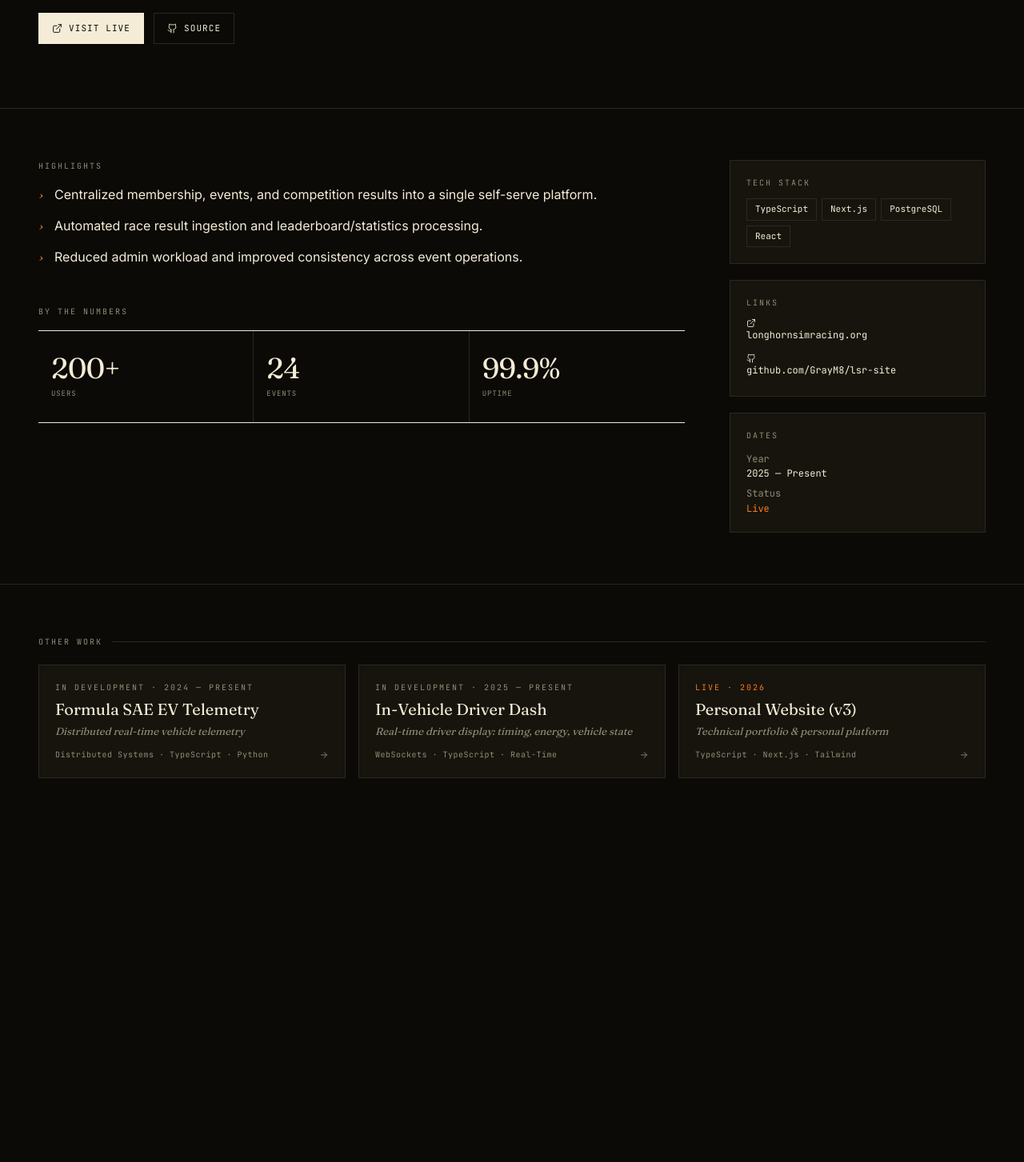
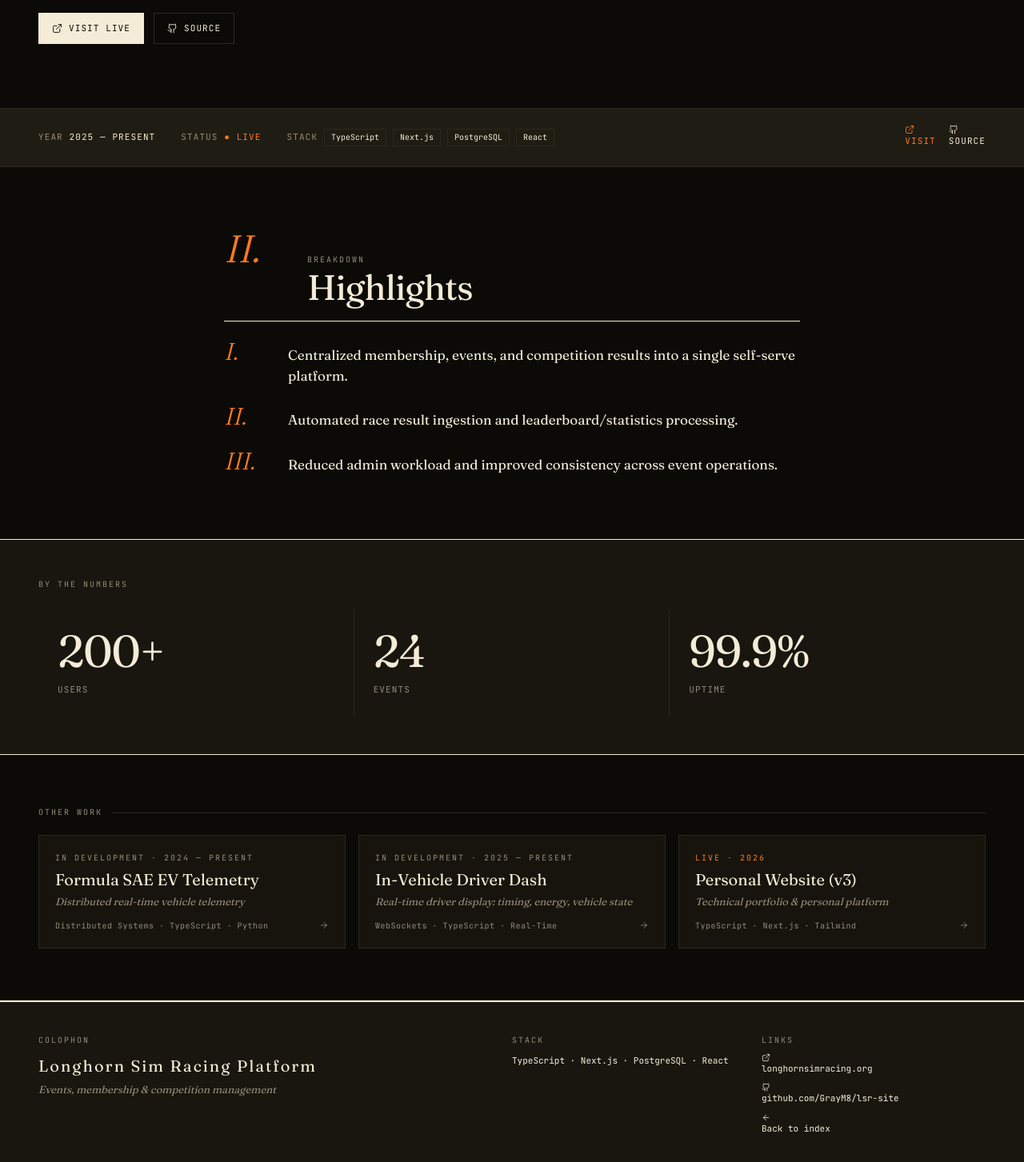
Before and after one commit to GrayM8/portfolio-site, a Next.js app: page /projects/lsr in a window 1280 px wide. Shown: the part 485-1938 px from the top of the page at 80% size. Before the commit the page ends 1522 px from the top, so only its background shows below. Built offline with nearby package versions, Linux system fonts and the light colour scheme.

Commit message:
refactor(projects): reshape detail body to editorial reading column + metadata strip + metrics break-out + colophon

```diff
--- a/src/app/projects/[slug]/ProjectDetail.tsx
+++ b/src/app/projects/[slug]/ProjectDetail.tsx
@@ -24,6 +24,11 @@ function hasBullets(p: AnyProject): p is FeaturedProject {
 function normalizeUrl(url: string): string {
   if (url.startsWith("http://") || url.startsWith("https://")) return url;
   return `https://${url}`;
+}
+
+const ROMAN = ["I", "II", "III", "IV", "V", "VI", "VII", "VIII", "IX", "X", "XI", "XII"];
+function toRoman(n: number): string {
+  return ROMAN[n - 1] ?? String(n);
 }
 
 export function ProjectDetail({ project }: { project: AnyProject }) {
@@ -60,6 +65,17 @@ export function ProjectDetail({ project }: { project: AnyProject }) {
         .pd-card:hover { border-color: var(--accent); }
         .pd-card:hover .pd-card-title { color: var(--accent); }
         .pd-card-title { transition: color .2s ease; }
+        .pd-dropcap::first-letter {
+          float: left;
+          font-family: var(--font-serif);
+          font-style: italic;
+          font-weight: 300;
+          font-size: 5em;
+          line-height: 0.82;
+          padding-right: 14px;
+          padding-top: 6px;
+          color: var(--accent);
+        }
       `}</style>
 
       {/* top bar */}
@@ -199,55 +215,123 @@ export function ProjectDetail({ project }: { project: AnyProject }) {
         </div>
       </section>
 
-      {/* body: content + sidebar */}
-      <section className="border-b" style={{ borderColor: c.rule }}>
+      {/* metadata strip — full-width band right under the hero */}
+      <div className="border-b" style={{ borderColor: c.rule, background: c.soft }}>
         <div
-          className={`${WRAP} ${PAD} py-12 md:py-16 grid grid-cols-1 lg:grid-cols-[1fr_320px] gap-10 lg:gap-14`}
+          className={`${WRAP} ${PAD} py-4 md:py-5 flex flex-wrap items-center gap-x-8 gap-y-3 font-mono text-[10px] md:text-[11px] uppercase tracking-widest`}
         >
-          <div className="min-w-0 space-y-10 md:space-y-12">
+          <span>
+            <span style={{ color: c.sub }}>Year </span>
+            <span style={{ color: c.ink }}>{project.year}</span>
+          </span>
+          <span>
+            <span style={{ color: c.sub }}>Status </span>
+            <span style={{ color: statusColor }}>
+              {project.status === "Live" ? "●" : "○"} {project.status}
+            </span>
+          </span>
+          <span className="flex items-center gap-x-2 gap-y-1 flex-wrap">
+            <span style={{ color: c.sub }}>Stack</span>
+            {project.tech.map((t) => (
+              <span
+                key={t}
+                className="px-2 py-0.5 border normal-case tracking-normal text-[10px]"
+                style={{ borderColor: c.rule, color: c.ink }}
+              >
+                {t}
+              </span>
+            ))}
+          </span>
+          <span className="md:ml-auto flex items-center gap-4">
+            {project.link && (
+              <a
+                href={normalizeUrl(project.link)}
+                target="_blank"
+                rel="noreferrer"
+                className="pd-link inline-flex items-center gap-1.5"
+                style={{ color: c.accent }}
+              >
+                <ExternalLink size={12} strokeWidth={1.75} aria-hidden />
+                <span>Visit</span>
+              </a>
+            )}
+            {project.repo && (
+              <a
+                href={normalizeUrl(project.repo)}
+                target="_blank"
+                rel="noreferrer"
+                className="pd-link inline-flex items-center gap-1.5"
+                style={{ color: c.ink }}
+              >
+                <Github size={12} strokeWidth={1.75} aria-hidden />
+                <span>Source</span>
+              </a>
+            )}
+          </span>
+        </div>
+      </div>
+
+      {/* reading body — single centered column */}
+      <section>
+        <div className={`${WRAP} ${PAD} py-14 md:py-20`}>
+          <div className="mx-auto max-w-[720px] space-y-14 md:space-y-16">
             {project.overview && (
-              <article>
-                <div className="pd-kicker mb-4">Overview</div>
+              <SectionHead c={c} roman="I." kicker="Summary" title="Overview" />
+            )}
+            {project.overview && (
+              <div className="-mt-8 md:-mt-10">
                 <p
-                  className="font-serif text-[16px] md:text-[18px] leading-[1.55]"
+                  className="pd-dropcap font-serif text-[17px] md:text-[19px] leading-[1.65]"
                   style={{ color: c.ink }}
                 >
                   {project.overview}
                 </p>
-              </article>
+              </div>
             )}
 
             {bullets.length > 0 && (
-              <article>
-                <div className="pd-kicker mb-4">Highlights</div>
-                <ul className="list-none p-0 m-0 grid gap-3.5">
+              <>
+                <SectionHead c={c} roman="II." kicker="Breakdown" title="Highlights" />
+                <ol className="list-none p-0 m-0 grid gap-5 md:gap-6 -mt-8 md:-mt-10">
                   {bullets.map((b, i) => (
                     <li
                       key={i}
-                      className="grid grid-cols-[20px_1fr] text-[15px] md:text-[16px] leading-[1.55]"
+                      className="grid grid-cols-[44px_1fr] md:grid-cols-[60px_1fr] gap-4 md:gap-5 items-baseline"
+                    >
+                      <span
+                        className="font-serif italic font-light leading-[0.9] tabular-nums"
+                        style={{
+                          color: c.accent,
+                          fontSize: "clamp(22px, 2.6vw, 30px)",
+                        }}
+                      >
+                        {toRoman(i + 1)}.
+                      </span>
+                      <span
+                        className="font-serif text-[16px] md:text-[17px] leading-[1.55]"
                         style={{ color: c.ink }}
                       >
-                      <span
-                        className="font-serif italic"
-                        style={{ color: c.accent }}
-                      >
-                        ›
+                        {b}
                       </span>
-                      <span>{b}</span>
                     </li>
                   ))}
-                </ul>
-              </article>
+                </ol>
+              </>
             )}
 
             {(project.detailBullets ?? []).length > 0 && (
-              <article>
-                <div className="pd-kicker mb-4">Notes</div>
-                <ul className="list-none p-0 m-0 grid gap-3.5">
+              <>
+                <SectionHead
+                  c={c}
+                  roman={bullets.length > 0 ? "III." : "II."}
+                  kicker="Margin"
+                  title="Notes"
+                />
+                <ul className="list-none p-0 m-0 grid gap-4 -mt-8 md:-mt-10">
                   {(project.detailBullets ?? []).map((b, i) => (
                     <li
                       key={i}
-                      className="grid grid-cols-[20px_1fr] text-[15px] leading-[1.55]"
+                      className="grid grid-cols-[24px_1fr] gap-3 text-[15px] md:text-[16px] leading-[1.55]"
                       style={{ color: c.ink }}
                     >
                       <span
@@ -260,20 +344,34 @@ export function ProjectDetail({ project }: { project: AnyProject }) {
                     </li>
                   ))}
                 </ul>
-              </article>
+              </>
             )}
 
+            {!project.overview && bullets.length === 0 && (project.detailBullets ?? []).length === 0 && (
+              <div
+                className="font-serif italic text-center text-[16px] py-8"
+                style={{ color: c.sub }}
+              >
+                Write-up forthcoming.
+              </div>
+            )}
+          </div>
+        </div>
+      </section>
+
+      {/* metrics — full-width break-out */}
       {metrics.length > 0 && (
-              <article>
-                <div className="pd-kicker mb-4">By the numbers</div>
-                <div
-                  className="grid grid-cols-3 border-t border-b"
-                  style={{ borderColor: c.ink }}
+        <section
+          className="border-t border-b"
+          style={{ borderColor: c.ink, background: c.cover }}
         >
+          <div className={`${WRAP} ${PAD} py-8 md:py-12`}>
+            <div className="pd-kicker mb-4 md:mb-6">By the numbers</div>
+            <div className="grid grid-cols-3">
               {metrics.map((m, i) => (
                 <div
                   key={i}
-                      className="py-6 md:py-7 px-3 md:px-4"
+                  className="py-4 md:py-6 px-3 md:px-6"
                   style={{
                     borderRight:
                       i < metrics.length - 1
@@ -285,14 +383,14 @@ export function ProjectDetail({ project }: { project: AnyProject }) {
                     className="font-serif font-normal leading-none"
                     style={{
                       color: c.ink,
-                          fontSize: "clamp(26px, 3.5vw, 36px)",
-                          letterSpacing: -0.5,
+                      fontSize: "clamp(32px, 5vw, 56px)",
+                      letterSpacing: -1,
                     }}
                   >
                     {m.v}
                   </div>
                   <div
-                        className="font-mono text-[9px] uppercase tracking-widest mt-2"
+                    className="font-mono text-[10px] md:text-[11px] uppercase tracking-widest mt-3"
                     style={{ color: c.sub }}
                   >
                     {m.k}
@@ -300,94 +398,13 @@ export function ProjectDetail({ project }: { project: AnyProject }) {
                 </div>
               ))}
             </div>
-              </article>
-            )}
-          </div>
-
-          {/* sidebar */}
-          <aside className="grid gap-5 content-start">
-            <div
-              className="border p-5 font-mono"
-              style={{ borderColor: c.rule, background: c.card }}
-            >
-              <div className="pd-kicker mb-3">Tech stack</div>
-              <div className="flex flex-wrap gap-1.5">
-                {project.tech.map((t) => (
-                  <span
-                    key={t}
-                    className="text-[11px] px-2.5 py-1 border"
-                    style={{ borderColor: c.rule, color: c.ink }}
-                  >
-                    {t}
-                  </span>
-                ))}
-              </div>
-            </div>
-
-            <div
-              className="border p-5 font-mono"
-              style={{ borderColor: c.rule, background: c.card }}
-            >
-              <div className="pd-kicker mb-3">Links</div>
-              <div className="grid gap-2.5">
-                {project.link && (
-                  <a
-                    href={normalizeUrl(project.link)}
-                    target="_blank"
-                    rel="noreferrer"
-                    className="pd-link flex items-center gap-2 text-[12px]"
-                    style={{ color: c.ink }}
-                  >
-                    <ExternalLink size={12} strokeWidth={1.75} aria-hidden />
-                    <span>{project.link}</span>
-                  </a>
-                )}
-                {project.repo && (
-                  <a
-                    href={normalizeUrl(project.repo)}
-                    target="_blank"
-                    rel="noreferrer"
-                    className="pd-link flex items-center gap-2 text-[12px]"
-                    style={{ color: c.ink }}
-                  >
-                    <Github size={12} strokeWidth={1.75} aria-hidden />
-                    <span>{project.repo}</span>
-                  </a>
-                )}
-                {!project.link && !project.repo && (
-                  <span
-                    className="text-[12px] italic"
-                    style={{ color: c.sub }}
-                  >
-                    No public links yet.
-                  </span>
-                )}
-              </div>
-            </div>
-
-            <div
-              className="border p-5 font-mono"
-              style={{ borderColor: c.rule, background: c.card }}
-            >
-              <div className="pd-kicker mb-3">Dates</div>
-              <div className="grid gap-1.5 text-[12px]">
-                <div>
-                  <span style={{ color: c.sub }}>Year</span>
-                  <div style={{ color: c.ink }}>{project.year}</div>
-                </div>
-                <div>
-                  <span style={{ color: c.sub }}>Status</span>
-                  <div style={{ color: statusColor }}>{project.status}</div>
-                </div>
-              </div>
-            </div>
-          </aside>
           </div>
         </section>
+      )}
 
       {/* related */}
       {related.length > 0 && (
-        <section>
+        <section className="border-b" style={{ borderColor: c.rule }}>
           <div className={`${WRAP} ${PAD} py-12 md:py-16`}>
             <div className="pd-kicker mb-5 flex items-center gap-3">
               <span>Other work</span>
@@ -442,6 +459,112 @@ export function ProjectDetail({ project }: { project: AnyProject }) {
           </div>
         </section>
       )}
+
+      {/* colophon footer */}
+      <footer style={{ background: c.cover, borderTop: `2px solid ${c.ink}` }}>
+        <div
+          className={`${WRAP} ${PAD} py-8 md:py-10 grid grid-cols-1 md:grid-cols-[2fr_1fr_1fr] gap-8 font-mono text-[11px]`}
+        >
+          <div>
+            <div className="pd-kicker mb-2">Colophon</div>
+            <div
+              className="font-serif text-[18px] md:text-[20px] tracking-[0.1em]"
+              style={{ color: c.ink }}
+            >
+              {project.title}
+            </div>
+            <div
+              className="mt-1 font-serif italic text-[13px]"
+              style={{ color: c.sub }}
+            >
+              {project.tagline}
+            </div>
+          </div>
+          <div>
+            <div className="pd-kicker mb-2">Stack</div>
+            <div className="leading-[1.7]" style={{ color: c.ink }}>
+              {project.tech.join(" · ")}
+            </div>
+          </div>
+          <div>
+            <div className="pd-kicker mb-2">Links</div>
+            <div className="grid gap-1.5 leading-[1.6]" style={{ color: c.ink }}>
+              {project.link && (
+                <a
+                  href={normalizeUrl(project.link)}
+                  target="_blank"
+                  rel="noreferrer"
+                  className="pd-link inline-flex items-center gap-2"
+                >
+                  <ExternalLink size={11} strokeWidth={1.75} aria-hidden />
+                  {project.link}
+                </a>
+              )}
+              {project.repo && (
+                <a
+                  href={normalizeUrl(project.repo)}
+                  target="_blank"
+                  rel="noreferrer"
+                  className="pd-link inline-flex items-center gap-2"
+                >
+                  <Github size={11} strokeWidth={1.75} aria-hidden />
+                  {project.repo}
+                </a>
+              )}
+              <Link
+                href="/#index"
+                className="pd-link inline-flex items-center gap-2"
+              >
+                <ArrowLeft size={11} strokeWidth={1.75} aria-hidden />
+                Back to index
+              </Link>
+            </div>
+          </div>
+        </div>
+      </footer>
     </div>
   );
 }
+
+function SectionHead({
+  c,
+  roman,
+  kicker,
+  title,
+}: {
+  c: ReturnType<typeof paletteFor>;
+  roman: string;
+  kicker: string;
+  title: string;
+}) {
+  return (
+    <div
+      className="grid grid-cols-[60px_1fr] md:grid-cols-[80px_1fr] gap-5 md:gap-6 items-baseline border-b pb-4 md:pb-5"
+      style={{ borderColor: c.ink }}
+    >
+      <div
+        className="font-serif italic font-light leading-[0.9]"
+        style={{
+          color: c.accent,
+          fontSize: "clamp(32px, 5vw, 48px)",
+        }}
+      >
+        {roman}
+      </div>
+      <div>
+        <div className="pd-kicker">{kicker}</div>
+        <div
+          className="font-serif font-normal mt-1"
+          style={{
+            color: c.ink,
+            fontSize: "clamp(28px, 5vw, 44px)",
+            lineHeight: 1,
+            letterSpacing: -1,
+          }}
+        >
+          {title}
+        </div>
+      </div>
+    </div>
+  );
+}
```
Lines whose indentation alone changed are shown as unchanged.
